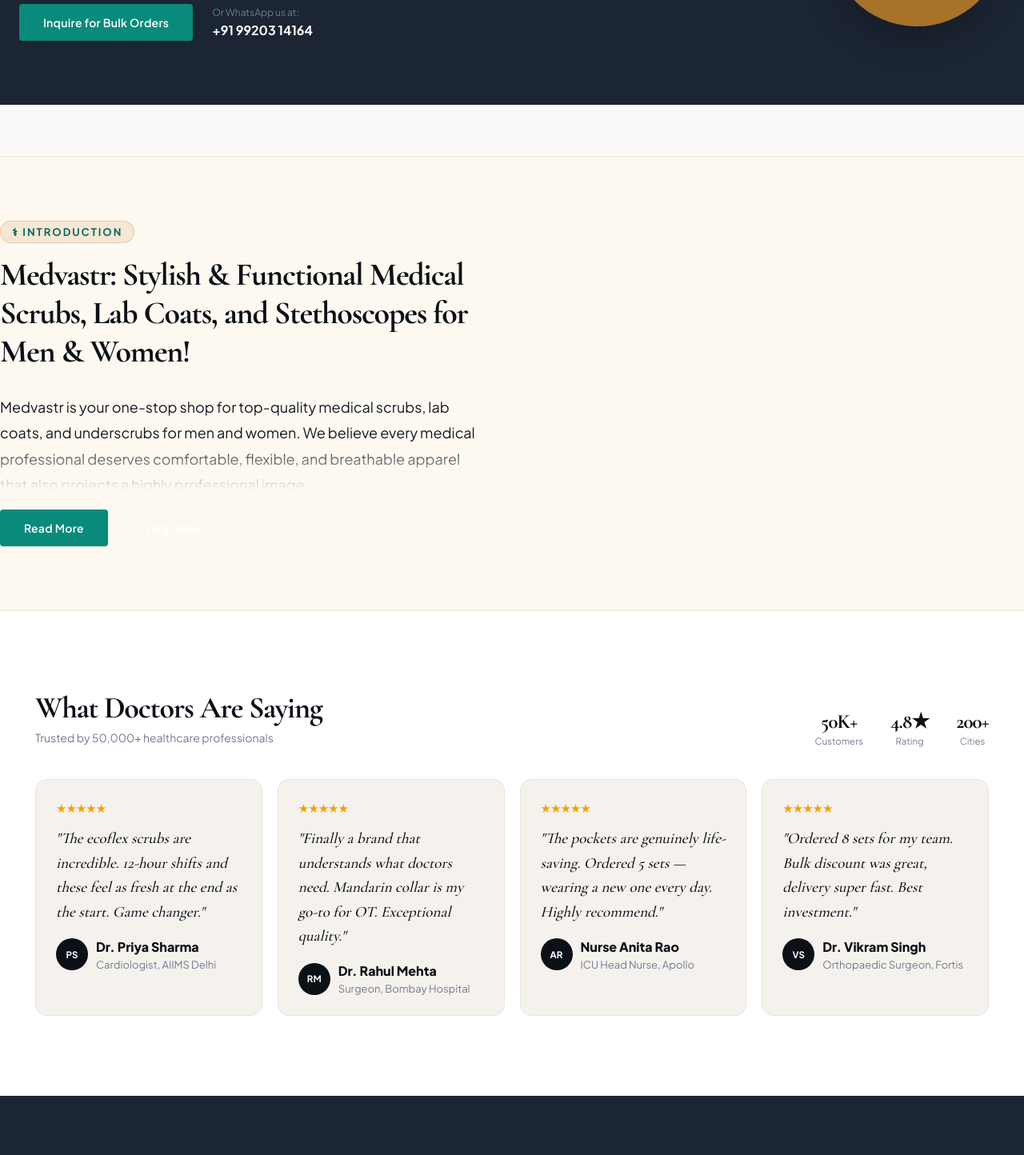
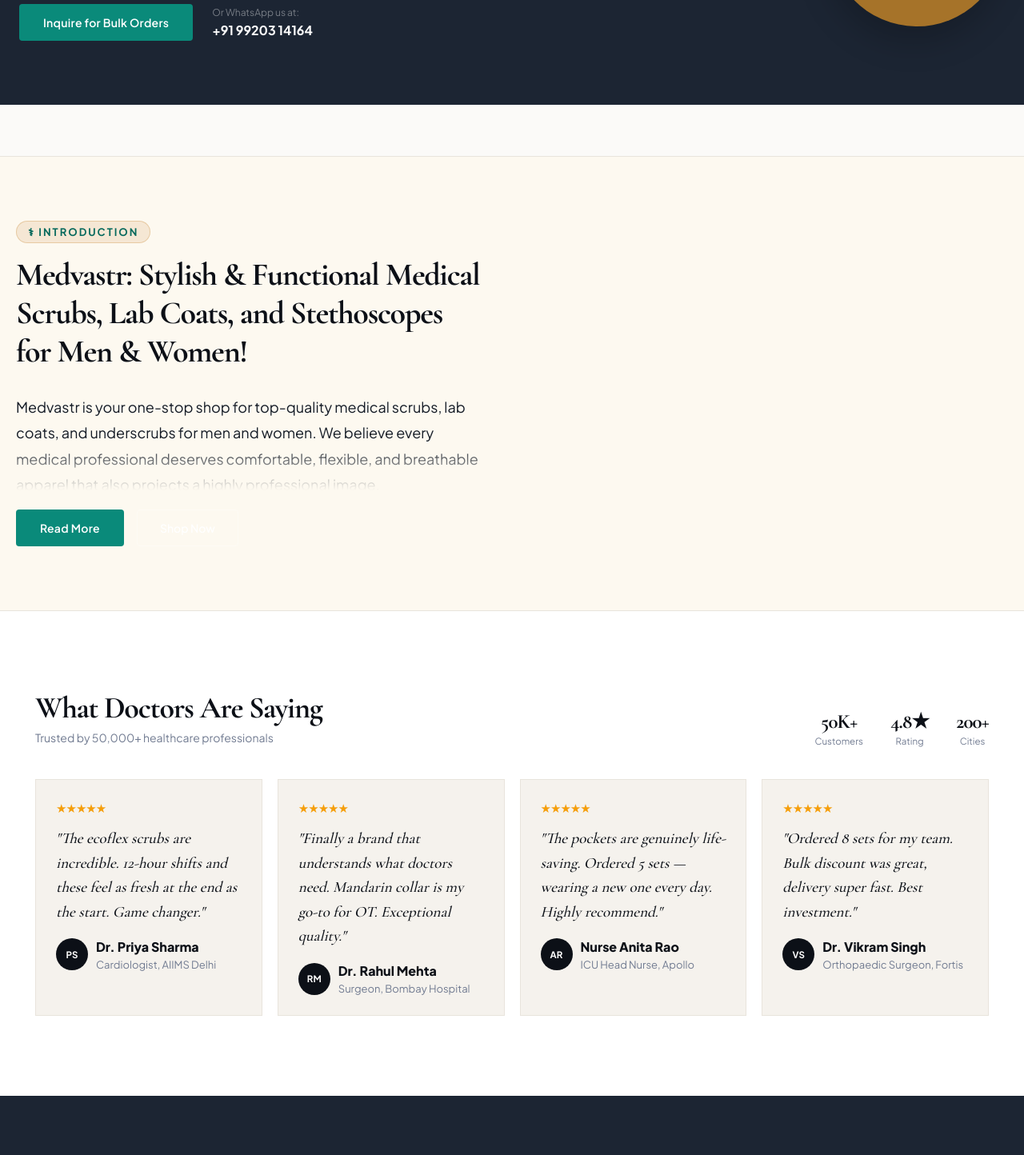
Before and after one commit to MRVISTAARNET/Medvastr_final, a Next.js app: page / in a window 1280 px wide. Shown: the part 5432-6876 px from the top of the page at 80% size. Built offline with nearby package versions, Linux system fonts and the light colour scheme.

Commit message:
style: refine intro padding and make review cards sharp 90-degree corners

```diff
--- a/src/app/globals.css
+++ b/src/app/globals.css
@@ -3817,7 +3817,7 @@
 .rev-sec { background: var(--wh); padding: 100px 0; }
 .rev-in { max-width: 1560px; margin: 0 auto; padding: 0 44px; }
 .rev-grid { display: grid; grid-template-columns: repeat(3, 1fr); gap: 40px; }
-.rev-card { padding: 40px; border-radius: 24px; background: var(--off); border: 1.5px solid var(--bdr); transition: transform 0.3s; }
+.rev-card { padding: 40px; border-radius: 0; background: var(--off); border: 1.5px solid var(--bdr); transition: transform 0.3s; }
 .rev-card:hover { transform: translateY(-8px); border-color: var(--t); }
 .rev-q { font-size: 17px; color: var(--ink2); line-height: 1.8; font-style: italic; margin-bottom: 24px; min-height: 100px; font-weight: 500; }
 .rev-a { font-weight: 800; color: var(--ink); font-size: 15px; }
@@ -3949,7 +3949,7 @@
 .about-home-in {
   max-width: none;
   margin: 0;
-  padding: 0;
+  padding: 0 20px;
 }
 
 .about-tag {
@@ -3975,3 +3975,5 @@
   color: var(--ink2);
   margin-bottom: 24px;
 }
+
+.rv { border-radius: 0 !important; }
```
